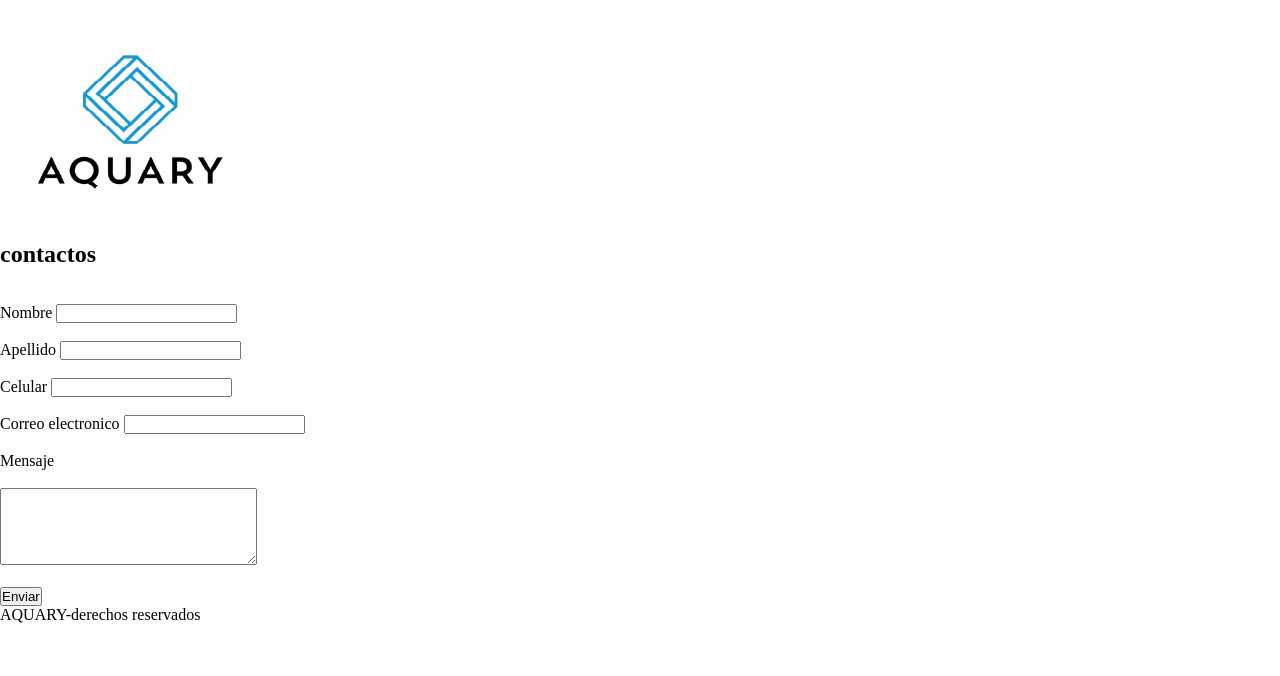
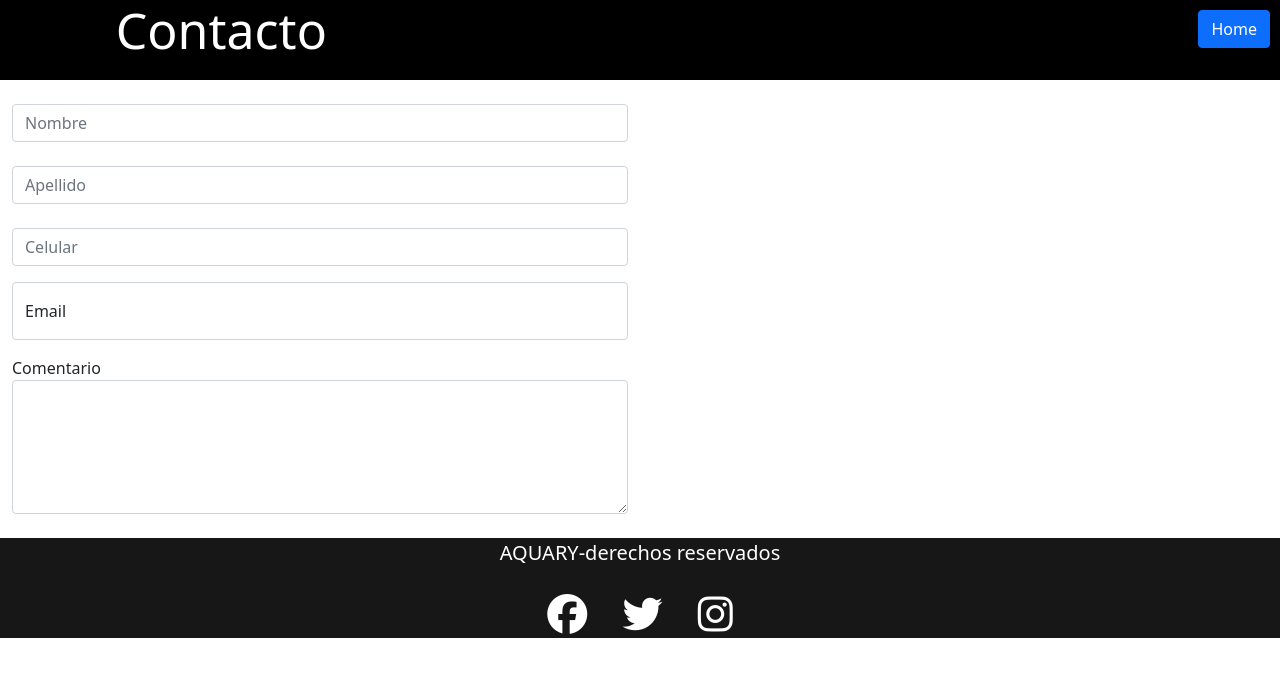
Before and after one commit to JuanPabloLuman/juan_luman_p2, a plain HTML site: page paginas/contacto.html in a window 1280 px wide. Drawn offline with nearby package versions, Linux system fonts and the light colour scheme.

Commit message:
se modifica pagina formulario , se agrega redes sociales al footer de formulario

```diff
--- a/estilos.css
+++ b/estilos.css
@@ -128,3 +128,4 @@ a{
     padding:5px;
     border: 2px solid grey;
 }
+/*formulario*/
--- a/paginas/contacto.html
+++ b/paginas/contacto.html
@@ -3,40 +3,57 @@
 <head>
     <meta charset="UTF-8">
     <meta name="viewport" content="width=device-width, initial-scale=1.0">
+    <link rel="stylesheet" href="https://cdnjs.cloudflare.com/ajax/libs/font-awesome/6.5.2/css/all.min.css" integrity="sha512-SnH5WK+bZxgPHs44uWIX+LLJAJ9/2PkPKZ5QiAj6Ta86w+fsb2TkcmfRyVX3pBnMFcV7oQPJkl9QevSCWr3W6A==" crossorigin="anonymous" referrerpolicy="no-referrer" />
+    <!-- inicia bootstrap-->
+    <link href="https://cdn.jsdelivr.net/npm/bootstrap@5.1.3/dist/css/bootstrap.min.css" rel="stylesheet" integrity="sha384-1BmE4kWBq78iYhFldvKuhfTAU6auU8tT94WrHftjDbrCEXSU1oBoqyl2QvZ6jIW3" crossorigin="anonymous">
+    <!-- Finaliza bootstrap-->
     <title>Contacto</title>
-    <link rel="stylesheet" href="../estilos.css">
+    <link rel="stylesheet" href="/estilos.css">
 </head>
 <body>
-    <img src="../Multimedia/logo_prototipo.png" class="logo">
-    <h2>contactos</h2>
-    <a href="../index.html" class="est">Inicio</a>
-
+    <div class="container-fluid">
+        <div class="row">
+            <header class="header">
+                <button type="button" class="btn btn-primary btn-home"><a href="/index.html">Home</a></button>
+                <!-- Titulo -->
+                <div class="col-sm-4"><h2><span>C</span>ontacto</h2></div>
+            </header>
+        </div>
+    </div>
+    <div class="container-fluid">
+        <div class="row">
+            <div class="col-sm-6 formulario1">
                 <form action="/enviar.php" method="post" class="formulario">
                     <br>
-       <label for="nombre">Nombre</label>
-       <input type="text" id="nombre" name="name">
+                    <input type="text" id="nombre" name="name" class="form-control" placeholder="Nombre">
                     <br>
+                    <input type="text" id="apellido" name="apellido" class="form-control" placeholder="Apellido">
                     <br>
-       <label for="apellido">Apellido</label>
-       <input type="text" id="apellido" name="apellido">
+                    <input type="number" id="phone" name="phone" class="form-control" placeholder="Celular">
+                    <div class="form-floating mb-3 mt-3">
+                        <input type="text" class="form-control" id="email" placeholder="Enter email" name="email">
+                        <label for="email">Email</label>
+                    </div>
+                    <label for="comment">Comentario</label>
+                    <textarea class="form-control" rows="5" id="comment" name="text"></textarea>
                     <br>
-       <br>
-       <label for="phone">Celular</label>
-       <input type="number" id="phone" name="phone"><br>
-       <br>
-       <label for="email">Correo electronico</label>
-       <input type="email" id="email" name="email">
-       <br>
-       <br>
-       <label for="mensaje">Mensaje</label>
-       <br>
-       <br>
-       <textarea rows="5" cols="30" id="mensaje" name="mensaje"></textarea>
-       <br>
-       <br>
-       <input type="submit" value="Enviar" class="enviar_F">
-
                 </form>
-    <footer>AQUARY-derechos reservados</footer>
+            </div>
+            <div class="col-sm-6"></div>
+        </div>
+    </div>
+<!--inicia footer contacto-->
+    <div class="container-fluid footer">
+        <div class="row">
+            <footer class="col-sm-12 footer">
+                <p>AQUARY-derechos reservados</p>
+                <a href="#" class="redes"><i class="fab fa-facebook"></i></a>
+                <a href="#" class="redes"><i class="fab fa-twitter"></i></a>
+                <a href="#" class="redes"><i class="fab fa-instagram"></i></a>
+            </footer>
+        </div>
+    </div>
 </body>
+<script src="https://cdn.jsdelivr.net/npm/@popperjs/core@2.10.2/dist/umd/popper.min.js" integrity="sha384-7+zCNj/IqJ95wo16oMtfsKbZ9ccEh31eOz1HGyDuCQ6wgnyJNSYdrPa03rtR1zdB" crossorigin="anonymous"></script>
+    <script src="https://cdn.jsdelivr.net/npm/bootstrap@5.1.3/dist/js/bootstrap.min.js" integrity="sha384-QJHtvGhmr9XOIpI6YVutG+2QOK9T+ZnN4kzFN1RtK3zEFEIsxhlmWl5/YESvpZ13" crossorigin="anonymous"></script>
 </html>
```
Lines whose indentation alone changed are shown as unchanged.
